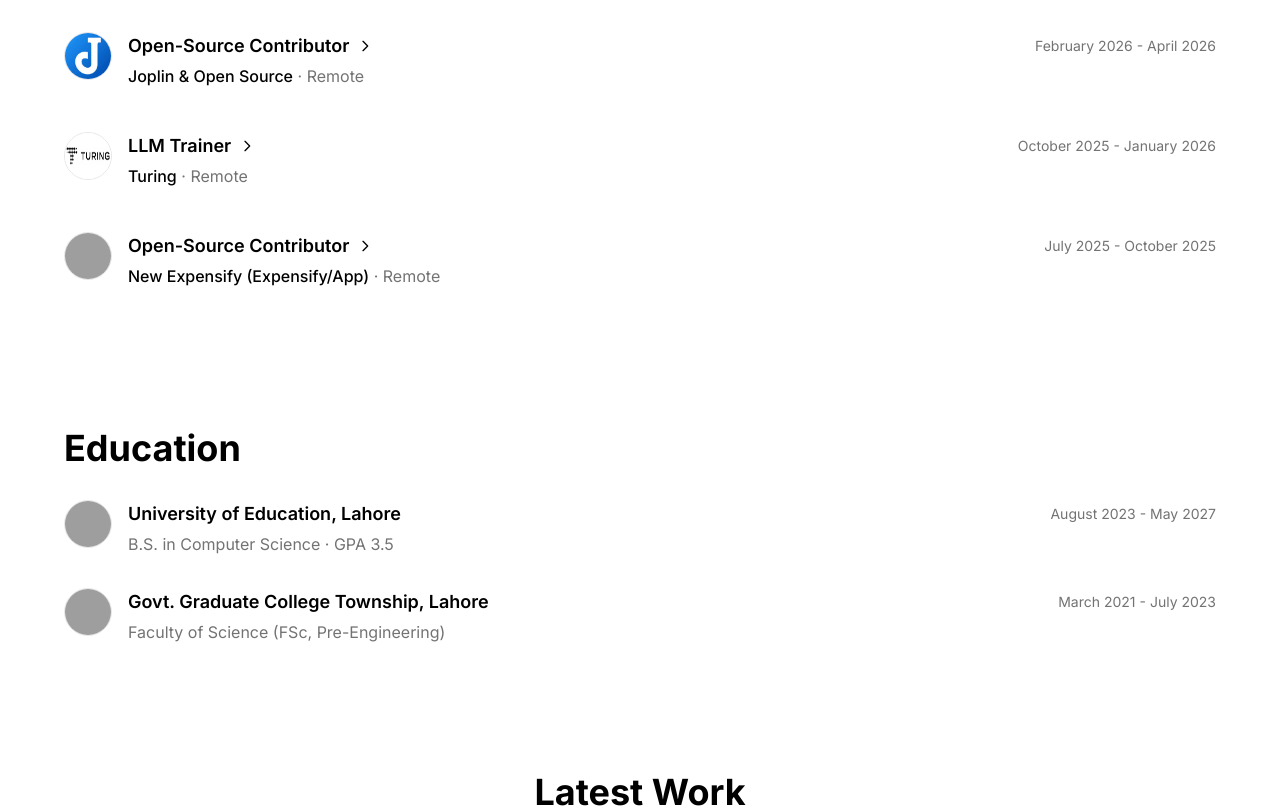
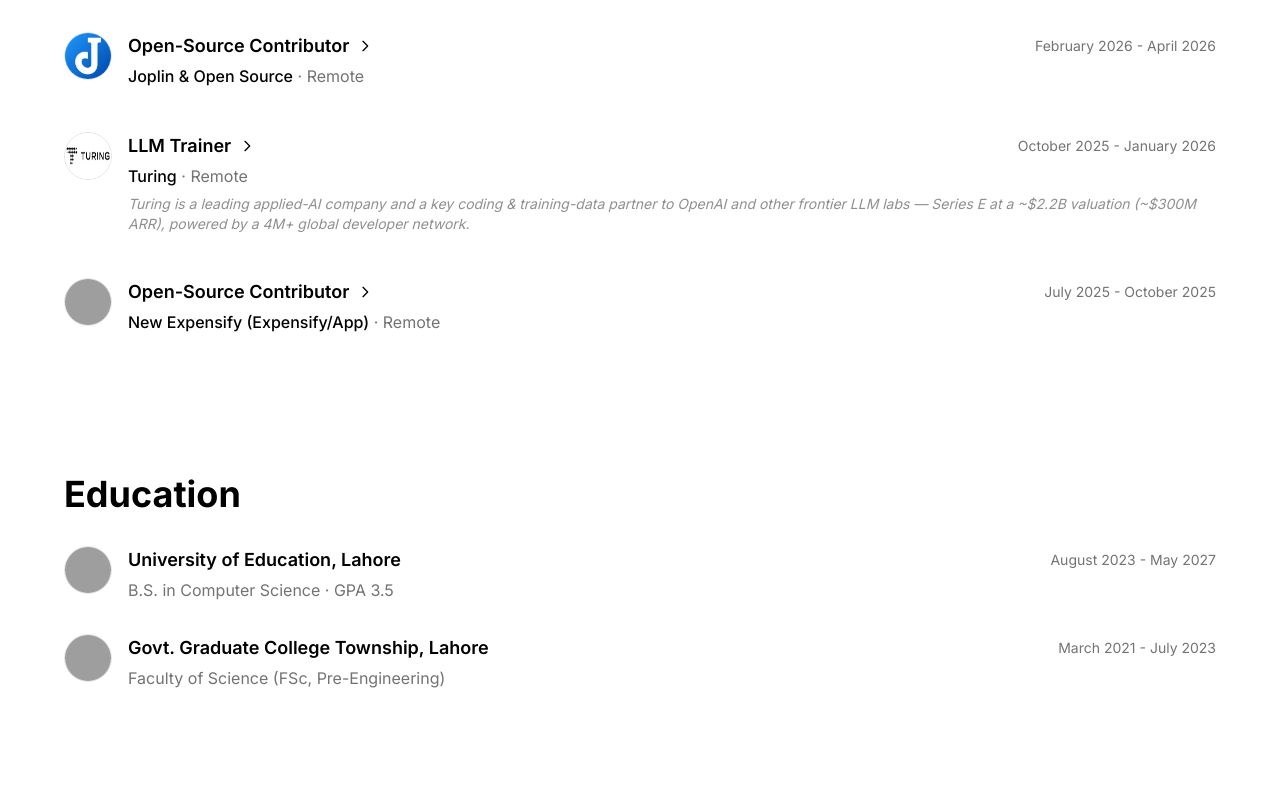
Before and after one commit to zainAwan9175/zain-portfolio, a Next.js app: page / in a window 1280 px wide. Shown: the part 2220-3028 px from the top of the page. Built offline with nearby package versions, Linux system fonts and the light colour scheme; grey boxes are pictures that could not be loaded.

Commit message:
feat: add Turing company context to experience and an optional context field

```diff
--- a/src/app/page.tsx
+++ b/src/app/page.tsx
@@ -80,6 +80,11 @@
               {" · "}
               {work.location}
             </p>
+            {work.context && (
+              <p className="text-xs sm:text-sm text-muted-foreground/80 italic mt-1.5 leading-relaxed">
+                {work.context}
+              </p>
+            )}
           </div>
         </div>
 
--- a/src/data/portfolio.ts
+++ b/src/data/portfolio.ts
@@ -49,6 +49,8 @@
   logoUrl: ImageRef
   start: string
   end: string
+  /** Optional one-line context about the company (shown under the title). */
+  context?: string
   /** A single paragraph, or an array of bullet points. */
   description: string | string[]
 }
@@ -248,8 +250,11 @@
       logoUrl: { url: "/turing.png" },
       start: "October 2025",
       end: "January 2026",
+      context:
+        "Turing is a leading applied-AI company and a key coding & training-data partner to OpenAI and other frontier LLM labs — Series E at a ~$2.2B valuation (~$300M ARR), powered by a 4M+ global developer network.",
       description: [
-        "Trained large language models to solve complex competitive-programming problems and strengthen multi-step reasoning, producing high-quality proprietary data for fine-tuning and benchmark evaluation.",
+        "Worked within Turing's AGI Advancement program, producing expert human data used to train and evaluate frontier large language models.",
+        "Trained LLMs to solve complex competitive-programming problems and strengthen multi-step reasoning, generating high-quality proprietary data for fine-tuning and benchmark evaluation.",
         "Created, evaluated, and refined AI-generated code responses for accuracy, efficiency, and alignment with high coding standards across multiple programming languages.",
         "Designed multi-turn conversations and agent-completion scenarios simulating realistic user–assistant interactions, including function-calling and tool use across calendar, email, maps, and drive.",
         "Authored edge-case scenarios and reference solutions, identifying model failure modes and iterating to improve correctness, reasoning, and instruction-following.",
```
